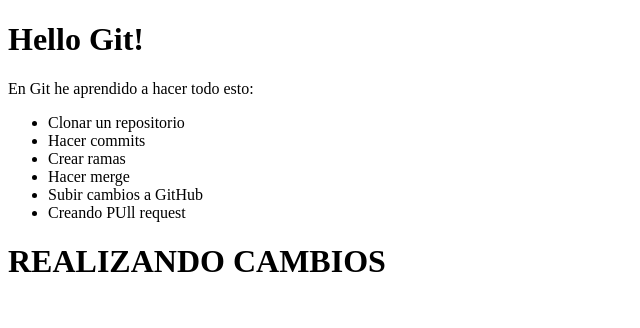
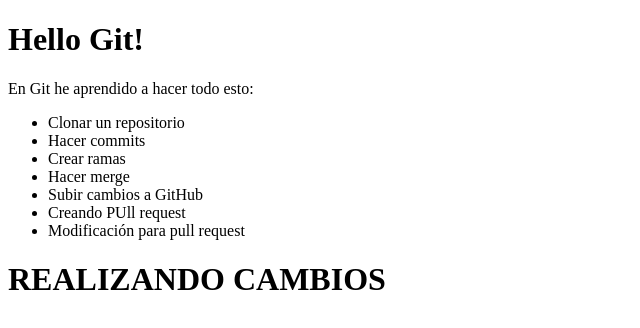
Before and after one commit to fpdylanalvarez/prueba_pr_dag, a plain HTML site: page index.html in a window 1280 px wide. Shown: the whole page, without its empty margins (0-640 px from the left). Drawn offline with Linux system fonts and the light colour scheme.

Commit message:
Update index.html

```diff
--- a/index.html
+++ b/index.html
@@ -14,6 +14,7 @@
         <li>Hacer merge</li>
         <li>Subir cambios a GitHub</li>
 	<li>Creando PUll request</li>
+	<li>Modificación para pull request</li>
     </ul>
     <h1>REALIZANDO CAMBIOS</h1>
 </body>
```
